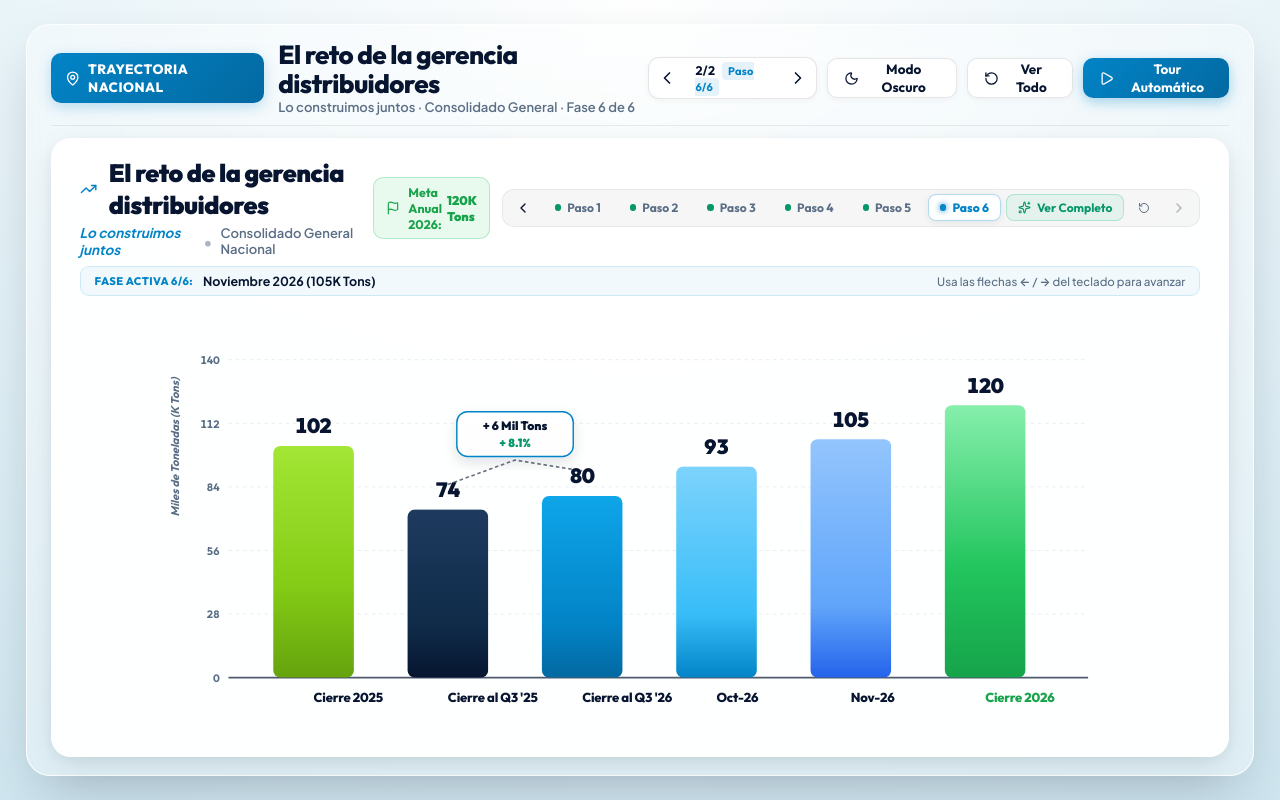
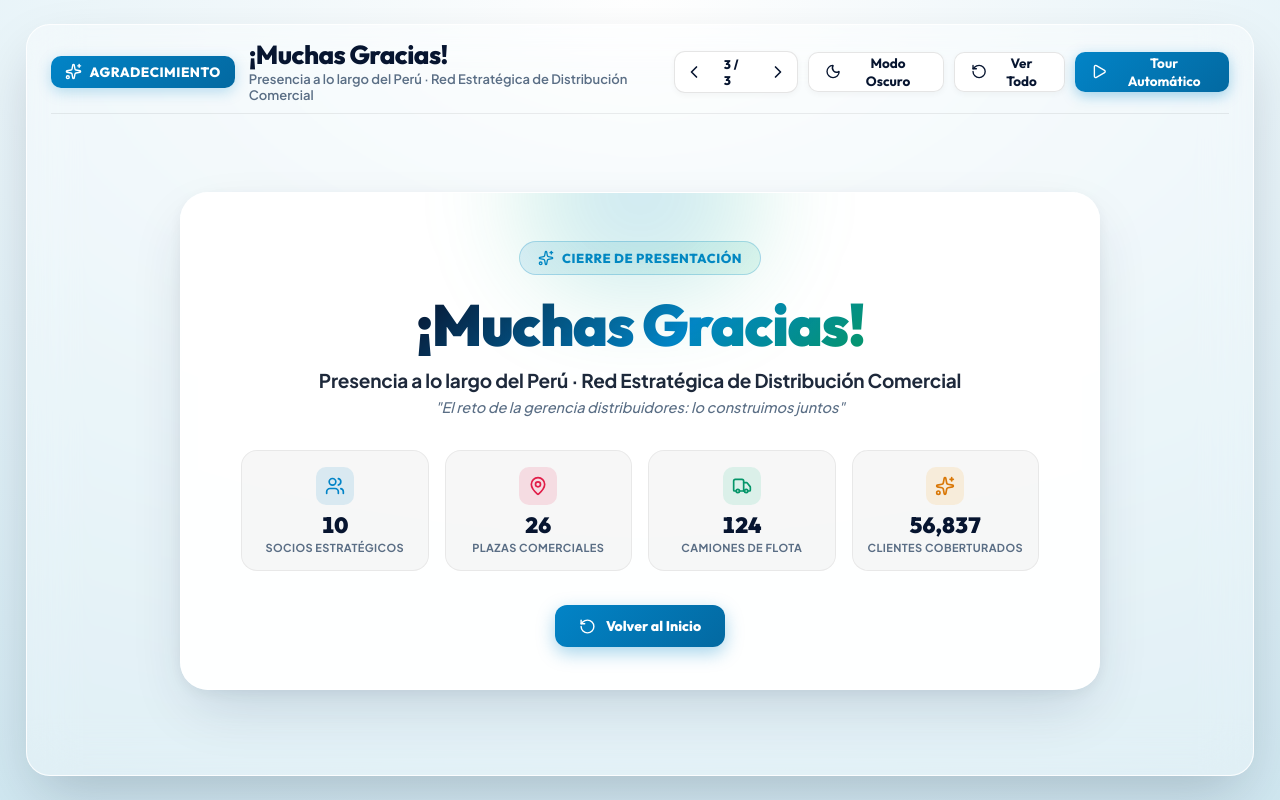
Before and after one commit to gushf8/red-distribucion-peru, a React (Vite) app: page / in a window 1280 px wide. Both pictures are taken after a click on the button 678 px from the left and 63 px from the top of the page. Built offline with nearby package versions, Linux system fonts and the light colour scheme.

Commit message:
Update step buttons to numbers only (1, 2, 3...) and add dynamic ClosingSlide (¡Muchas Gracias!) always positioned at the end

```diff
--- a/src/App.tsx
+++ b/src/App.tsx
@@ -4,15 +4,21 @@ import { Distributor } from './types/presentation';
 import { SlideHeader } from './components/layout/SlideHeader';
 import { MapSlide } from './components/slide1/MapSlide';
 import { TrajectorySlide } from './components/slide2/TrajectorySlide';
+import { ClosingSlide } from './components/slideClosing/ClosingSlide';
 
 export const App: React.FC = () => {
   const [currentSlide, setCurrentSlide] = useState<number>(1);
   const [subStep, setSubStep] = useState<number>(1); // 1 to 6 on Slide 2
-  const [isDark, setIsDark] = useState<boolean>(false); // Light theme is default!
+  const [isDark, setIsDark] = useState<boolean>(false); // Light theme is default
   const [selectedDistributor, setSelectedDistributor] = useState<Distributor | null>(null);
   const [isTouring, setIsTouring] = useState<boolean>(false);
 
-  const totalSlides = 2;
+  // ARCHITECTURE: Content slides count.
+  // Whenever new intermediate slides are added (slide 3, slide 4...),
+  // closingSlideIndex is ALWAYS dynamically set to the very end!
+  const contentSlidesCount = 2; // Slide 1 (Mapa), Slide 2 (Trayectoria)
+  const closingSlideIndex = contentSlidesCount + 1; // Slide 3 (¡Muchas Gracias!)
+  const totalSlides = closingSlideIndex;
 
   // Sync theme-dark class to document.body
   useEffect(() => {
@@ -23,7 +29,7 @@ export const App: React.FC = () => {
     }
   }, [isDark]);
 
-  // Next: on Slide 1 -> Slide 2 Step 1; on Slide 2 -> Step 2..6 -> Slide 1
+  // Navigate Forward (Next)
   const handleNext = useCallback(() => {
     if (currentSlide === 1) {
       setCurrentSlide(2);
@@ -32,25 +38,37 @@ export const App: React.FC = () => {
       if (subStep < 6) {
         setSubStep((prev) => prev + 1);
       } else {
-        setCurrentSlide(1);
-        setSubStep(1);
+        // Move to the next slide (which is Closing slide or next intermediate)
+        setCurrentSlide(3);
       }
+    } else if (currentSlide < closingSlideIndex) {
+      setCurrentSlide((prev) => prev + 1);
+    } else {
+      // Loop from closing slide back to slide 1
+      setCurrentSlide(1);
+      setSubStep(1);
     }
-  }, [currentSlide, subStep]);
+  }, [currentSlide, subStep, closingSlideIndex]);
 
-  // Prev: on Slide 2 -> Step 6..1 -> Slide 1; on Slide 1 -> Slide 2 Step 6
+  // Navigate Backward (Prev)
   const handlePrev = useCallback(() => {
-    if (currentSlide === 2) {
+    if (currentSlide === closingSlideIndex) {
+      // Return to Slide 2 with all bars visible (step 6)
+      setCurrentSlide(2);
+      setSubStep(6);
+    } else if (currentSlide === 2) {
       if (subStep > 1) {
         setSubStep((prev) => prev - 1);
       } else {
         setCurrentSlide(1);
       }
+    } else if (currentSlide > 2) {
+      setCurrentSlide((prev) => prev - 1);
     } else if (currentSlide === 1) {
-      setCurrentSlide(2);
-      setSubStep(6);
+      // Optional loop backwards to closing slide
+      setCurrentSlide(closingSlideIndex);
     }
-  }, [currentSlide, subStep]);
+  }, [currentSlide, subStep, closingSlideIndex]);
 
   const handleReset = useCallback(() => {
     setSelectedDistributor(null);
@@ -59,6 +77,13 @@ export const App: React.FC = () => {
       setSubStep(1);
     }
   }, [currentSlide]);
+
+  const handleRestartToSlide1 = useCallback(() => {
+    setCurrentSlide(1);
+    setSubStep(1);
+    setSelectedDistributor(null);
+    setIsTouring(false);
+  }, []);
 
   // Global Keyboard Navigation (ArrowLeft / ArrowRight / Escape)
   useEffect(() => {
@@ -109,6 +134,7 @@ export const App: React.FC = () => {
       />
 
       <div className="slides-wrapper">
+        {/* SLIDE 1: MAPA NACIONAL */}
         <section
           className={`slide-page ${currentSlide === 1 ? 'is-active-slide' : ''}`}
           id="slide-1"
@@ -122,6 +148,7 @@ export const App: React.FC = () => {
           />
         </section>
 
+        {/* SLIDE 2: TRAYECTORIA BARRAS GENERAL */}
         <section
           className={`slide-page ${currentSlide === 2 ? 'is-active-slide' : ''}`}
           id="slide-2"
@@ -133,6 +160,14 @@ export const App: React.FC = () => {
             onPrevStep={() => setSubStep((prev) => Math.max(1, prev - 1))}
           />
         </section>
+
+        {/* SLIDE FINAL (SIEMPRE AL FINAL): ¡MUCHAS GRACIAS! */}
+        <section
+          className={`slide-page ${currentSlide === closingSlideIndex ? 'is-active-slide' : ''}`}
+          id="slide-closing"
+        >
+          <ClosingSlide onRestart={handleRestartToSlide1} />
+        </section>
       </div>
     </div>
   );
--- a/src/components/layout/SlideHeader.tsx
+++ b/src/components/layout/SlideHeader.tsx
@@ -1,5 +1,5 @@
 import React from 'react';
-import { MapPin, ChevronLeft, ChevronRight, Moon, Sun, RotateCcw, Play, Pause } from 'lucide-react';
+import { MapPin, ChevronLeft, ChevronRight, Moon, Sun, RotateCcw, Play, Pause, Sparkles } from 'lucide-react';
 
 interface SlideHeaderProps {
   currentSlide: number;
@@ -26,24 +26,45 @@ export const SlideHeader: React.FC<SlideHeaderProps> = ({
   onReset,
   onToggleTour,
 }) => {
+  const isClosingSlide = currentSlide === totalSlides;
+
+  const getBadgeText = () => {
+    if (isClosingSlide) return 'AGRADECIMIENTO';
+    if (currentSlide === 1) return 'RED NACIONAL';
+    if (currentSlide === 2) return 'TRAYECTORIA NACIONAL';
+    return `MÓDULO ${currentSlide}`;
+  };
+
+  const getTitle = () => {
+    if (isClosingSlide) return '¡Muchas Gracias!';
+    if (currentSlide === 1) return 'Presencia a lo largo del Perú';
+    if (currentSlide === 2) return 'El reto de la gerencia distribuidores';
+    return `Sección ${currentSlide}`;
+  };
+
+  const getSubtitle = () => {
+    if (isClosingSlide) {
+      return 'Presencia a lo largo del Perú · Red Estratégica de Distribución Comercial';
+    }
+    if (currentSlide === 1) {
+      return 'Red Estratégica de Distribución Comercial · 10 Socios · 26 Plazas';
+    }
+    if (currentSlide === 2) {
+      return `Lo construimos juntos · Consolidado General · Fase ${subStep} de 6`;
+    }
+    return '';
+  };
+
   return (
     <header className="slide-header">
       <div className="header-left">
         <div className="header-badge-tag">
-          <MapPin size={17} />
-          <span>{currentSlide === 1 ? 'RED NACIONAL' : 'TRAYECTORIA NACIONAL'}</span>
+          {isClosingSlide ? <Sparkles size={17} /> : <MapPin size={17} />}
+          <span>{getBadgeText()}</span>
         </div>
         <div>
-          <h1>
-            {currentSlide === 1
-              ? 'Presencia a lo largo del Perú'
-              : 'El reto de la gerencia distribuidores'}
-          </h1>
-          <p>
-            {currentSlide === 1
-              ? 'Red Estratégica de Distribución Comercial · 10 Socios · 26 Plazas'
-              : `Lo construimos juntos · Consolidado General · Fase ${subStep} de 6`}
-          </p>
+          <h1>{getTitle()}</h1>
+          <p>{getSubtitle()}</p>
         </div>
       </div>
 
@@ -57,12 +78,12 @@ export const SlideHeader: React.FC<SlideHeaderProps> = ({
             <ChevronLeft size={20} />
           </button>
           <span className="slide-page-indicator">
-            {currentSlide === 1 ? (
+            {currentSlide === 2 ? (
+              <span>
+                <strong>2 / {totalSlides}</strong> <span className="indicator-substep">{subStep}/6</span>
+              </span>
+            ) : (
               `${currentSlide} / ${totalSlides}`
-            ) : (
-              <span>
-                <strong>2/2</strong> <span className="indicator-substep">Paso {subStep}/6</span>
-              </span>
             )}
           </span>
           <button
@@ -79,7 +100,7 @@ export const SlideHeader: React.FC<SlideHeaderProps> = ({
           <span>{isDark ? 'Modo Claro' : 'Modo Oscuro'}</span>
         </button>
 
-        <button className="btn-exec" onClick={onReset} title="Restablecer vista nacional">
+        <button className="btn-exec" onClick={onReset} title="Restablecer vista">
           <RotateCcw size={17} />
           <span>Ver Todo</span>
         </button>
--- a/src/components/slide2/TrajectorySlide.tsx
+++ b/src/components/slide2/TrajectorySlide.tsx
@@ -78,7 +78,7 @@ export const TrajectorySlide: React.FC<TrajectorySlideProps> = ({
                     title={`${item.title}: ${item.detail}`}
                   >
                     <span className="step-dot" />
-                    <span className="step-num">Paso {item.step}</span>
+                    <span className="step-num">{item.step}</span>
                   </button>
                 ))}
 
--- /dev/null
+++ b/src/components/slideClosing/ClosingSlide.tsx
@@ -0,0 +1,77 @@
+import React from 'react';
+import { Sparkles, MapPin, Users, Truck, RotateCcw } from 'lucide-react';
+import { TOTAL_NATIONAL_CLIENTS, TOTAL_NATIONAL_TRUCKS } from '../../data/distributors';
+
+interface ClosingSlideProps {
+  onRestart: () => void;
+}
+
+export const ClosingSlide: React.FC<ClosingSlideProps> = ({ onRestart }) => {
+  return (
+    <main className="deck-grid-closing">
+      <div className="closing-card">
+        {/* TOP BADGE */}
+        <div className="closing-badge-tag">
+          <Sparkles size={16} />
+          <span>Cierre de Presentación</span>
+        </div>
+
+        {/* MAIN TITLE */}
+        <h1 className="closing-title">¡Muchas Gracias!</h1>
+        <p className="closing-subtitle">
+          Presencia a lo largo del Perú · Red Estratégica de Distribución Comercial
+        </p>
+        <p className="closing-motto">
+          "El reto de la gerencia distribuidores: lo construimos juntos"
+        </p>
+
+        {/* METRICS HIGHLIGHTS GRID */}
+        <div className="closing-kpi-grid">
+          <div className="closing-kpi-box">
+            <div className="closing-kpi-icon icon-blue">
+              <Users size={20} />
+            </div>
+            <div className="closing-kpi-val">10</div>
+            <div className="closing-kpi-lbl">Socios Estratégicos</div>
+          </div>
+
+          <div className="closing-kpi-box">
+            <div className="closing-kpi-icon icon-rose">
+              <MapPin size={20} />
+            </div>
+            <div className="closing-kpi-val">26</div>
+            <div className="closing-kpi-lbl">Plazas Comerciales</div>
+          </div>
+
+          <div className="closing-kpi-box">
+            <div className="closing-kpi-icon icon-green">
+              <Truck size={20} />
+            </div>
+            <div className="closing-kpi-val">{TOTAL_NATIONAL_TRUCKS}</div>
+            <div className="closing-kpi-lbl">Camiones de Flota</div>
+          </div>
+
+          <div className="closing-kpi-box">
+            <div className="closing-kpi-icon icon-amber">
+              <Sparkles size={20} />
+            </div>
+            <div className="closing-kpi-val">{TOTAL_NATIONAL_CLIENTS.toLocaleString()}</div>
+            <div className="closing-kpi-lbl">Clientes Coberturados</div>
+          </div>
+        </div>
+
+        {/* RESTART ACTION BUTTON */}
+        <div className="closing-actions">
+          <button
+            className="btn-closing-restart"
+            onClick={onRestart}
+            title="Reiniciar presentación desde la diapositiva 1"
+          >
+            <RotateCcw size={17} />
+            <span>Volver al Inicio</span>
+          </button>
+        </div>
+      </div>
+    </main>
+  );
+};
--- /dev/null
+++ b/src/styles/slideClosing.css
@@ -0,0 +1,201 @@
+/* =========================================================================
+   SLIDE CLOSING (FINAL): ¡MUCHAS GRACIAS!
+   Siempre posicionada al final de la presentación
+   ========================================================================= */
+.deck-grid-closing {
+  display: flex;
+  align-items: center;
+  justify-content: center;
+  width: 100%;
+  height: 100%;
+  flex: 1;
+  min-height: 0;
+  position: relative;
+}
+
+.closing-card {
+  background: var(--card-bg);
+  border: 1px solid var(--card-border);
+  border-radius: 28px;
+  box-shadow: 0 24px 60px -12px rgba(2, 35, 75, 0.16), 0 4px 16px rgba(2, 35, 75, 0.06);
+  padding: 48px 60px 42px 60px;
+  display: flex;
+  flex-direction: column;
+  align-items: center;
+  text-align: center;
+  max-width: 920px;
+  width: 100%;
+  position: relative;
+  overflow: hidden;
+  backdrop-filter: blur(20px);
+  -webkit-backdrop-filter: blur(20px);
+  animation: closingFadeUp 0.6s cubic-bezier(0.16, 1, 0.3, 1) forwards;
+}
+
+body.theme-dark .closing-card {
+  box-shadow: 0 28px 70px -15px rgba(0, 0, 0, 0.7), 0 0 1px 1px rgba(255, 255, 255, 0.08);
+}
+
+.closing-card::before {
+  content: '';
+  position: absolute;
+  top: -120px;
+  width: 380px;
+  height: 240px;
+  background: radial-gradient(circle, rgba(2, 132, 199, 0.22) 0%, rgba(16, 185, 129, 0.12) 50%, transparent 70%);
+  filter: blur(40px);
+  pointer-events: none;
+}
+
+body.theme-dark .closing-card::before {
+  background: radial-gradient(circle, rgba(56, 189, 248, 0.3) 0%, rgba(52, 211, 153, 0.18) 50%, transparent 70%);
+}
+
+.closing-badge-tag {
+  display: inline-flex;
+  align-items: center;
+  gap: 8px;
+  background: linear-gradient(135deg, rgba(2, 132, 199, 0.12) 0%, rgba(16, 185, 129, 0.12) 100%);
+  border: 1px solid rgba(2, 132, 199, 0.25);
+  padding: 8px 18px;
+  border-radius: 20px;
+  color: var(--accent-blue);
+  font-family: var(--font-display);
+  font-size: 13px;
+  font-weight: 800;
+  letter-spacing: 0.5px;
+  text-transform: uppercase;
+  margin-bottom: 20px;
+}
+
+.closing-title {
+  font-family: var(--font-display);
+  font-size: 58px;
+  font-weight: 900;
+  letter-spacing: -1.5px;
+  color: var(--text-title);
+  line-height: 1.05;
+  margin-bottom: 12px;
+  background: linear-gradient(135deg, var(--text-title) 0%, #0284c7 60%, #059669 100%);
+  -webkit-background-clip: text;
+  -webkit-text-fill-color: transparent;
+}
+
+body.theme-dark .closing-title {
+  background: linear-gradient(135deg, #ffffff 0%, #38bdf8 60%, #34d399 100%);
+  -webkit-background-clip: text;
+  -webkit-text-fill-color: transparent;
+}
+
+.closing-subtitle {
+  font-size: 19px;
+  font-weight: 700;
+  color: var(--text-sub);
+  margin-bottom: 6px;
+  letter-spacing: -0.2px;
+}
+
+.closing-motto {
+  font-size: 14.5px;
+  font-style: italic;
+  color: var(--text-muted);
+  margin-bottom: 34px;
+}
+
+/* Metric Highlights Grid */
+.closing-kpi-grid {
+  display: grid;
+  grid-template-columns: repeat(4, 1fr);
+  gap: 16px;
+  width: 100%;
+  margin-bottom: 34px;
+}
+
+.closing-kpi-box {
+  background: rgba(0, 0, 0, 0.03);
+  border: 1px solid rgba(0, 0, 0, 0.06);
+  border-radius: 16px;
+  padding: 16px 14px;
+  display: flex;
+  flex-direction: column;
+  align-items: center;
+  gap: 4px;
+  transition: all 0.25s ease;
+}
+
+body.theme-dark .closing-kpi-box {
+  background: rgba(255, 255, 255, 0.035);
+  border-color: rgba(255, 255, 255, 0.07);
+}
+
+.closing-kpi-box:hover {
+  transform: translateY(-3px);
+  border-color: var(--accent-blue);
+  box-shadow: 0 8px 20px rgba(0, 0, 0, 0.06);
+}
+
+.closing-kpi-icon {
+  width: 38px;
+  height: 38px;
+  border-radius: 10px;
+  display: flex;
+  align-items: center;
+  justify-content: center;
+  margin-bottom: 4px;
+}
+
+.closing-kpi-icon.icon-blue { background: rgba(2, 132, 199, 0.12); color: #0284c7; }
+.closing-kpi-icon.icon-green { background: rgba(16, 185, 129, 0.12); color: #059669; }
+.closing-kpi-icon.icon-amber { background: rgba(245, 158, 11, 0.12); color: #d97706; }
+.closing-kpi-icon.icon-rose { background: rgba(225, 29, 72, 0.12); color: #e11d48; }
+
+.closing-kpi-val {
+  font-family: var(--font-display);
+  font-size: 22px;
+  font-weight: 900;
+  color: var(--text-title);
+  font-variant-numeric: tabular-nums;
+  line-height: 1.1;
+}
+
+.closing-kpi-lbl {
+  font-size: 11px;
+  font-weight: 700;
+  color: var(--text-muted);
+  text-transform: uppercase;
+  letter-spacing: 0.4px;
+}
+
+/* Action Button */
+.closing-actions {
+  display: flex;
+  align-items: center;
+  gap: 14px;
+}
+
+.btn-closing-restart {
+  display: inline-flex;
+  align-items: center;
+  gap: 10px;
+  background: linear-gradient(135deg, #0284c7 0%, #0369a1 100%);
+  color: #ffffff;
+  border: none;
+  border-radius: 12px;
+  padding: 12px 24px;
+  font-family: var(--font-display);
+  font-size: 14px;
+  font-weight: 800;
+  cursor: pointer;
+  box-shadow: 0 6px 18px rgba(2, 132, 199, 0.35);
+  transition: all 0.25s cubic-bezier(0.16, 1, 0.3, 1);
+}
+
+.btn-closing-restart:hover {
+  transform: translateY(-2px);
+  box-shadow: 0 10px 24px rgba(2, 132, 199, 0.45);
+}
+
+@keyframes closingFadeUp {
+  0% { opacity: 0; transform: translateY(24px) scale(0.98); }
+  100% { opacity: 1; transform: translateY(0) scale(1); }
+}
```
Also changed, not shown: src/styles/index.css (+5 -3 lines).
